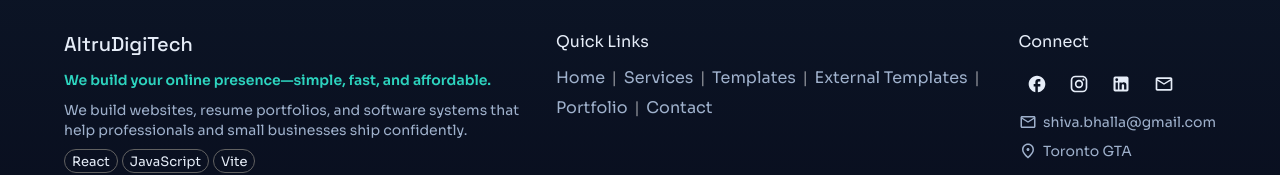
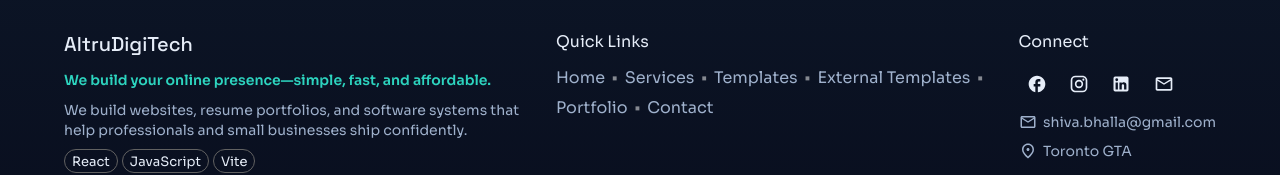
Before and after one commit to bhalla1993/altruism, a React (Vite) app: page / in a window 1280 px wide. Shown: the part 1855-2030 px from the top of the page. Built offline with nearby package versions, Linux system fonts and the light colour scheme.

Commit message:
Refine footer quick links with dot separators

```diff
--- a/src/components/layout/Footer.jsx
+++ b/src/components/layout/Footer.jsx
@@ -88,7 +88,7 @@ function Footer() {
                     </Link>
                     {index < quickLinks.length - 1 ? (
                       <Typography component="span" color="text.disabled" sx={{ lineHeight: 1 }}>
-                        |
+                        •
                       </Typography>
                     ) : null}
                   </Box>
```
